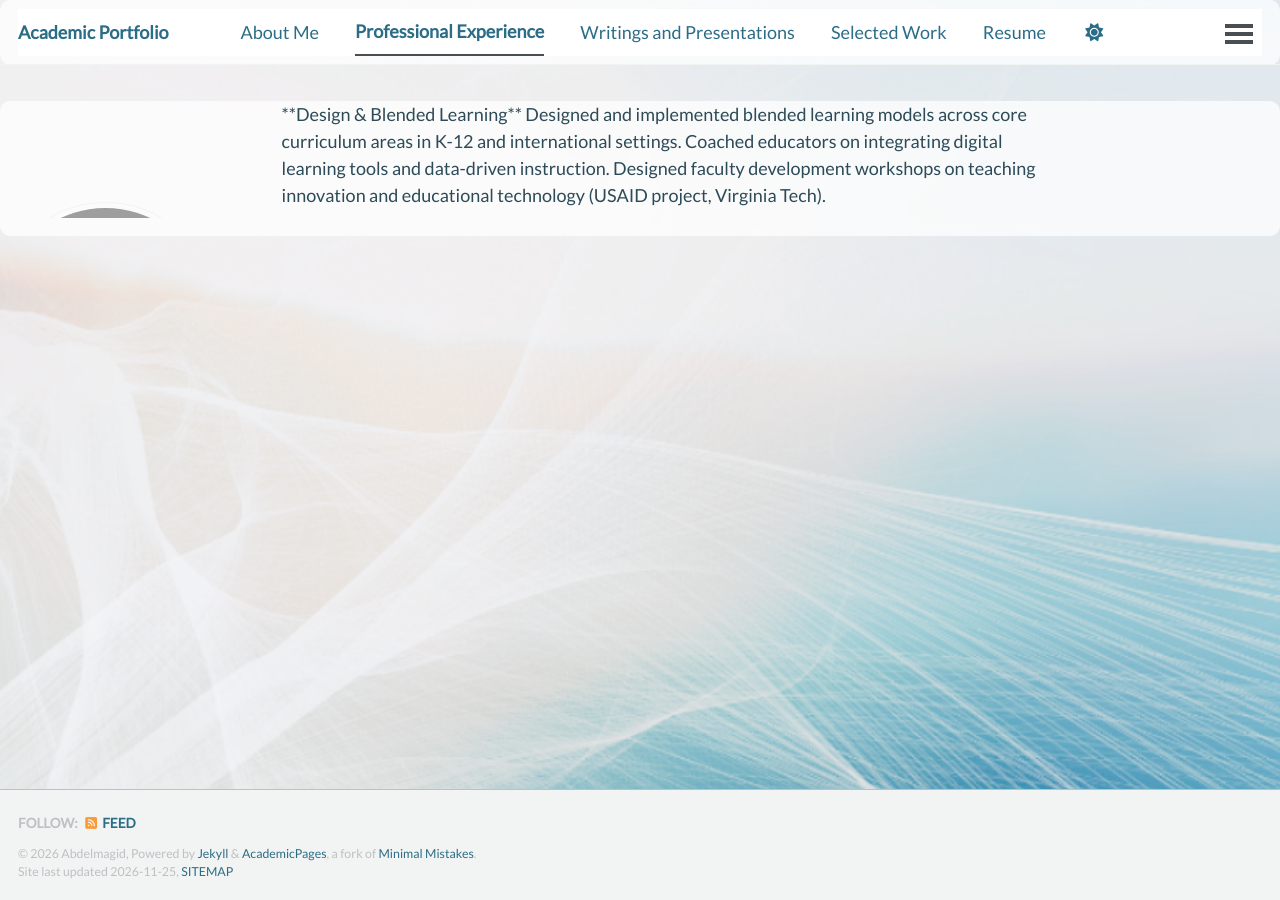
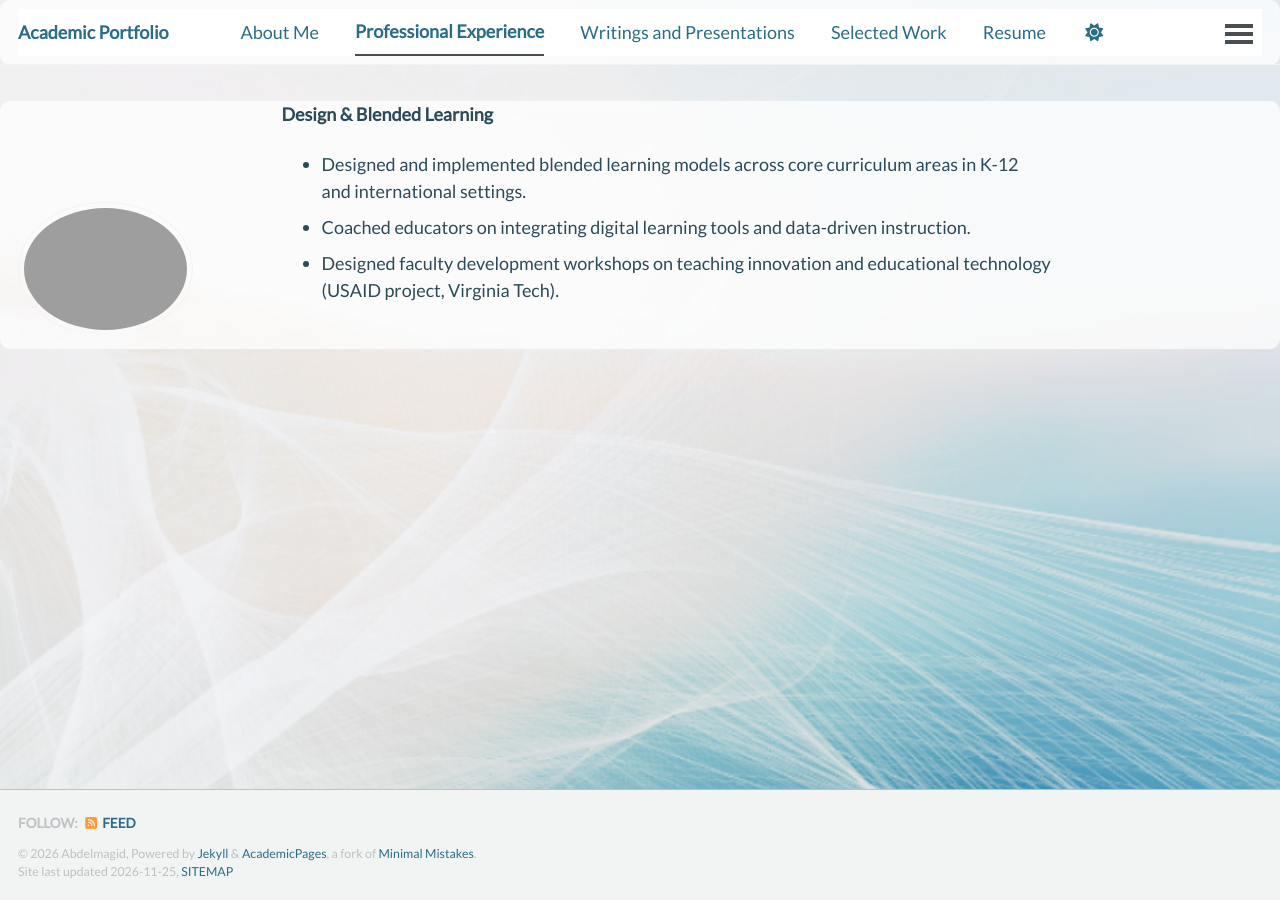
Before and after one commit to rfabdelmagid/rfabdelmagid.github.io, a Jekyll site: the page built from _pages/professionalexperience.html, in a window 1280 px wide. Built offline with Jekyll 4.4.1, drawn with Linux system fonts in a browser that asks for light colours; a script bundle is joined from its source files by our own code; a style sheet for code colours, icons or effects is not loaded.

Commit message:
Update professionalexperience.html

```diff
--- a/_pages/professionalexperience.html
+++ b/_pages/professionalexperience.html
@@ -5,10 +5,10 @@ permalink: /professionalexperience/
 author_profile: true
 ---
 
-**Design & Blended Learning**
+<p><strong>Design & Blended Learning</strong></p>
 
-Designed and implemented blended learning models across core curriculum areas in K-12 and international settings.
-
-Coached educators on integrating digital learning tools and data-driven instruction.
-
-Designed faculty development workshops on teaching innovation and educational technology (USAID project, Virginia Tech).
+<ul>
+  <li>Designed and implemented blended learning models across core curriculum areas in K-12 and international settings.</li>
+  <li>Coached educators on integrating digital learning tools and data-driven instruction.</li>
+  <li>Designed faculty development workshops on teaching innovation and educational technology (USAID project, Virginia Tech).</li>
+</ul>
```
